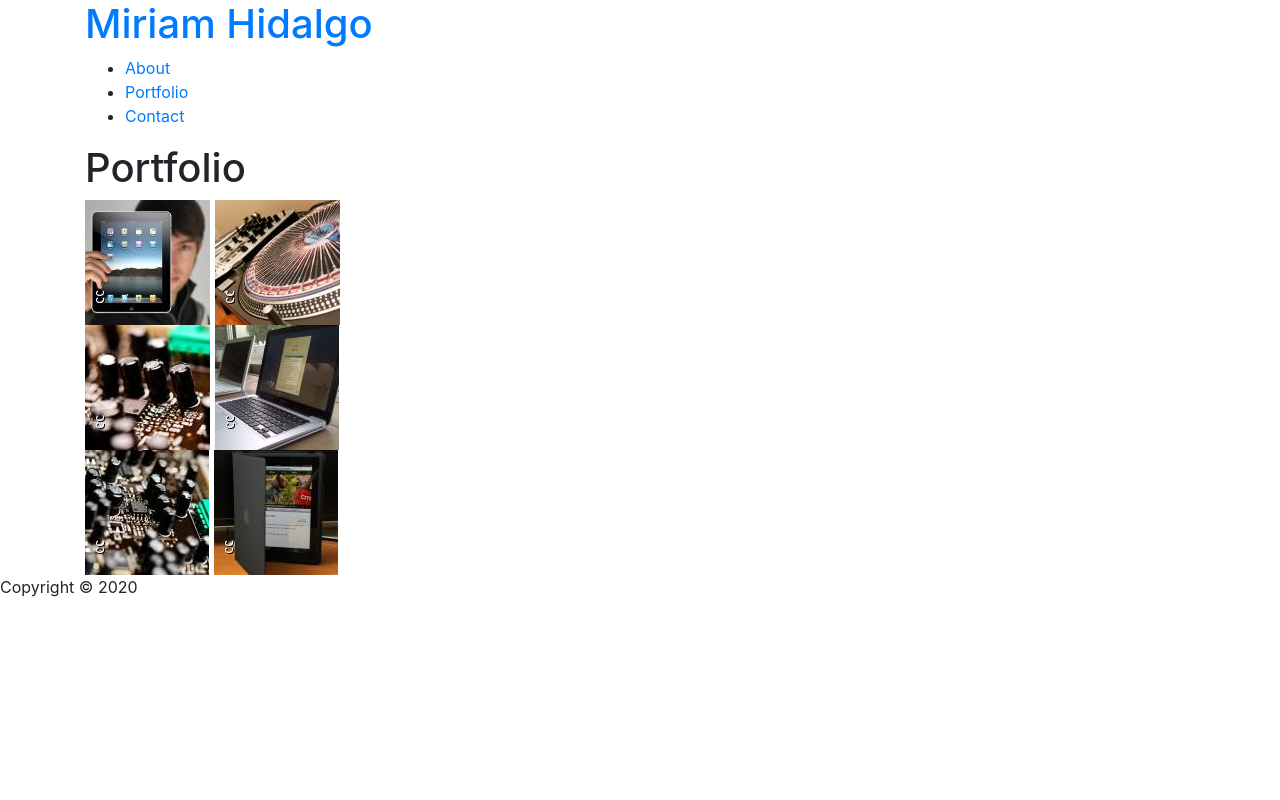
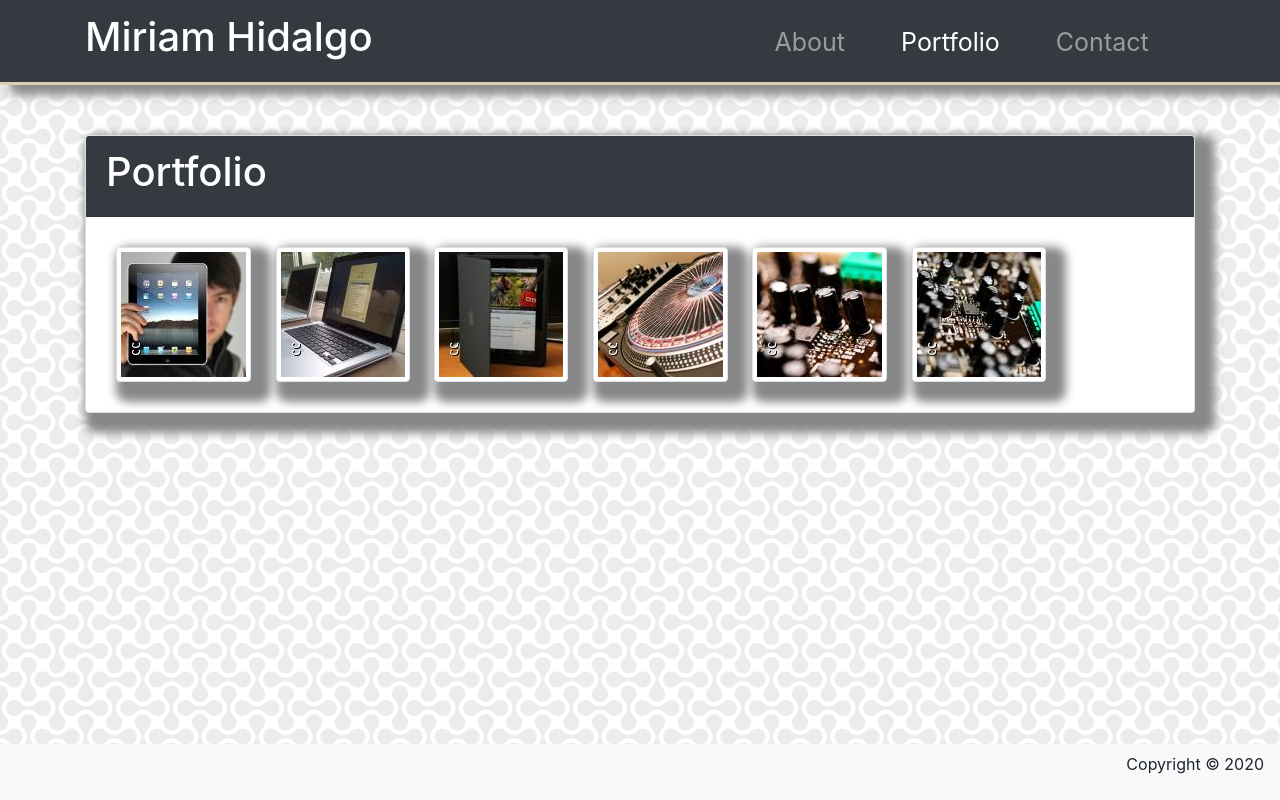
Before and after one commit to miriam-hidalgo/PortfolioWebsite, a plain HTML site: page portfolio.html in a window 1280 px wide. Drawn offline with nearby package versions, Linux system fonts and the light colour scheme.

Commit message:
About & Portfolio Complete

```diff
--- a/assets/css/style.css
+++ b/assets/css/style.css
@@ -1,57 +1,30 @@
-/* body {
-    font: 15px/1.5  'Arial', Helvetica, sans-serif;
-    padding: 0;
-    margin: 0;
-    background-color: #ffffff;
+/* Global */
+body {
     background-image: url(../images/double-bubble.png);
-} */
-
-/* Global */
-/* .container {
-    width: 80%;
-    margin: auto;
-    overflow: hidden;
 }
 
-ul {
-    margin: 0;
-    padding: 0;
-} */
+.card {
+    margin: 50px auto 20% auto;
+    box-shadow: 10px 10px 10px 10px #888888;
+}
 
 /* Header */
-/* header {
-    background: #182A33;
-    padding-top: 30px;
-    min-height: 60px;
+header {
     box-shadow: 10px 10px 10px #888888;
     border-bottom: #D9D0B8 3px solid;
 }
 
 header a {
     color: white;
-    text-decoration: none;
-    text-transform: uppercase;
     font-size: 25px;
 }
 
 header li {
     display: inline;
-    padding: 0 20px 0 20px;
+    padding: 8px 20px 0 20px;
 }
 
-header #branding {
-    float: left;
-}
-
-header #branding h1 {
-    margin: 0;
-}
-
-header nav {
-    float: right;
-}
-
-header .highlight, header .current a{
+header .highlight {
     color: #D9D0B8;
     font-weight: bold;
 }
@@ -59,63 +32,22 @@ header .highlight, header .current a{
 header a:hover{
     color: #3C6A80;
     font-weight: bold;
-} */
+}
 
 /* Image Content */
-/* .imgContentDiv {
-    width: 60%;
-    margin: 40px auto 40px auto;
-    padding: 15px 0px 15px 0px;
-    text-align: left;
-    color: #D9D0B8;
-    background-color: #2A4A59;
-    border-radius: 8px;
+.img-thumbnail {
+    margin: 0px 15px 0px auto;
     box-shadow: 10px 10px 10px 10px #888888;
 }
 
-.imgContentDiv h1 {
-    text-align: center;
-    font-weight: bold;
-    font-size: 30px;
+img:hover {
+    box-shadow: 0 0 2px 1px grey;
 }
 
-.headerImg img {
-    float: left;
-    height: 25%;
-    width: 25%;
-    border: 1px solid #ddd;
-    border-radius: 4px;
-    margin-right: 15px;
+/* Porfolio Page */
+.icon {
+    margin: 10px;
 }
-
-.headerImg img:hover {
-    box-shadow: 0 0 2px 1px grey;
-} */
-
-/* Porfolio Page */
-/* .portfolio {
-    width: 35%;
-    margin: 40px auto 40px auto;
-    padding: 0px;
-    color: #D9D0B8;
-    background-color: #2A4A59;
-    border-radius: 8px;
-    box-shadow: 10px 10px 10px 10px #888888;
-}
-
-.portfolio h1 {
-    font-size: 25px;
-    font-weight: bold;
-    margin-top: 10px;
-}
-
-.icon {
-    margin: 10px 10px 10px 10px;
-}
-
-.portfolio img:hover {
-    box-shadow: 0 0 2px 1px grey;
-} */
 
 /* Contact Page */
 /* .contact {
--- a/portfolio.html
+++ b/portfolio.html
@@ -10,48 +10,60 @@
     </head>
 
     <body>
-        <header >
-            <div class="container">
-                <div id="branding">
-                    <a href="index.html"><h1><span class="highlight">Miriam Hidalgo</span> </h1></a>
+        <header>
+            <nav class="navbar navbar-expand-lg navbar-dark bg-dark">
+                <div class="container">
+                    <div class="row">
+                        <div class="col-10">
+                            <a class="navbar-brand highlight" href="index.html"><h1>Miriam Hidalgo</h1></a>
+                        </div>
+
+                        <div class="col-2">
+                            <div class="collapse navbar-collapse" id="navbarText">
+                                <ul class="navbar-nav mr-auto text-right">
+                                    <li class="nav-item">
+                                        <a class="nav-link" href="index.html">About</a>
+                                    </li>
+
+                                    <li class="nav-item active">
+                                        <a class="nav-link" href="portfolio.html">Portfolio<span class="sr-only">(current)</span></a>
+                                    </li>
+
+                                    <li class="nav-item">
+                                        <a class="nav-link" href="contact.html">Contact</a>
+                                    </li>
+                                </ul>
+                            </div>
+                        </div>
+                    </div>
+                </div>
+            </nav>
+        </header>
+
+        <div class="container">
+            <div class="card">
+                <div class="card-header bg-dark text-white">
+                    <h1>Portfolio</h1>
                 </div>
 
-                <nav>
-                    <ul>
-                        <li class="current"><a href="index.html">About</a></li>
-                        <li><a href="portfolio.html">Portfolio</a></li>
-                        <li><a href="contact.html">Contact</a></li>
-                    </ul>
-                </nav>
+                <div class="card-body">
+                    <div class="row">
+                        <div class="col-md-12">
+                            <img src="./assets/images/download.jfif" class="icon img-thumbnail">
+                            <img src="./assets/images/download (3).jfif" class="icon img-thumbnail">
+                            <img src="./assets/images/download (5).jfif" class="icon img-thumbnail">
+                            <img src="./assets/images/download (1).jfif" class="icon img-thumbnail">
+                            <img src="./assets/images/download (2).jfif" class="icon img-thumbnail">
+                            <img src="./assets/images/download (4).jfif" class="icon img-thumbnail">
+                        </div>
+                    </div>
+                </div>
             </div>
-        </header>
+        </div>
 
-        <section class="portfolio">
-            <div class="container">
-               <div>
-                  <h1>Portfolio</h1>
-
-                  <div class="imgRow">
-                     <img src="./assets/images/download.jfif" class="icon">
-                     <img src="./assets/images/download (1).jfif" class="icon">
-                  </div>
-
-                  <div class="imgRow">
-                     <img src="./assets/images/download (2).jfif" class="icon">
-                     <img src="./assets/images/download (3).jfif" class="icon">
-                  </div>
-
-                  <div class="imgRow">
-                     <img src="./assets/images/download (4).jfif" class="icon">
-                     <img src="./assets/images/download (5).jfif" class="icon">
-                  </div>
-               </div>
-            </div>
-        </section>
-
-        <footer class="footer">
+        <nav class="navbar fixed-bottom navbar-light bg-light">
+            <a class="navbar-brand" href="#"></a>
             <p>Copyright &copy 2020</p>
-        </footer>
-
+        </nav>
     </body>
 </html>
```
Also changed, not shown: index.html (+15 -7 lines).
